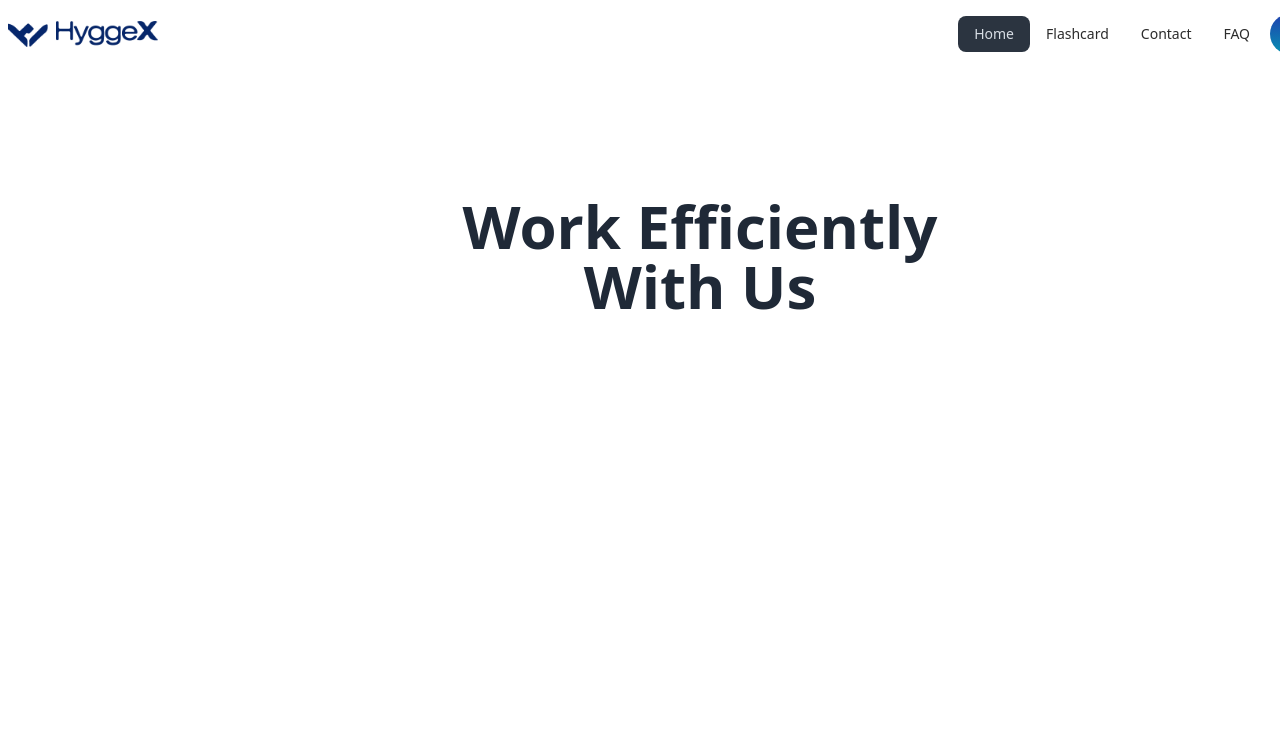
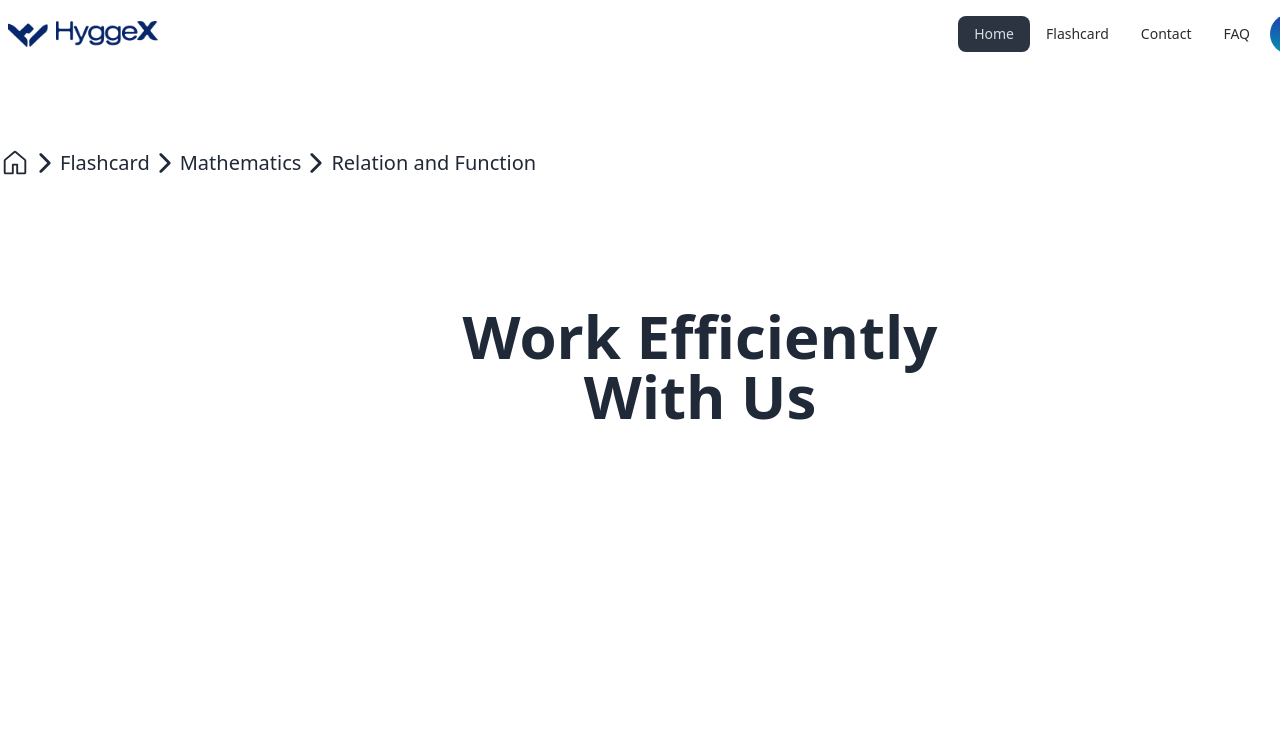
Before and after one commit to Abrar-404/HyggeX, a React (Vite) app: page / in a window 1280 px wide. Shown: the top 731 px of the page. Built offline with nearby package versions, Linux system fonts and the light colour scheme; no server answers.

Commit message:
added navs

```diff
--- /dev/null
+++ b/src/Components/Navigates/NaviGates.jsx
@@ -0,0 +1,40 @@
+import { GoHome } from 'react-icons/go';
+import { IoIosArrowForward } from 'react-icons/io';
+import { Link } from 'react-router-dom';
+
+const NaviGates = () => {
+  return (
+    <div className="mt-20">
+      <div className="text-3xl flex items-center mx-auto">
+        <Link to="/">
+          <div className="lg:text-3xl md:text-xl text-xl hover:text-blue-800 hover:font-bold">
+            <GoHome></GoHome>
+          </div>
+        </Link>
+        <IoIosArrowForward></IoIosArrowForward>
+        <Link to="/flashcard">
+          <span className="lg:text-xl md:text-xl text-sm hover:text-blue-800 hover:font-bold">
+            {' '}
+            <h1>Flashcard</h1>
+          </span>
+        </Link>
+        <IoIosArrowForward></IoIosArrowForward>
+        <Link to="/math">
+          <span className="lg:text-xl md:text-xl text-sm hover:text-blue-800 hover:font-bold">
+            {' '}
+            <h1>Mathematics</h1>
+          </span>
+        </Link>
+        <IoIosArrowForward></IoIosArrowForward>
+        <Link to="/relation">
+          <span className="lg:text-xl md:text-xl text-sm hover:text-blue-800 hover:font-bold">
+            {' '}
+            <h1>Relation and Function</h1>
+          </span>
+        </Link>
+      </div>
+    </div>
+  );
+};
+
+export default NaviGates;
--- a/src/Pages/Home/Home.jsx
+++ b/src/Pages/Home/Home.jsx
@@ -1,10 +1,8 @@
 import Banner from '../../Components/Banner/Banner';
-import Navbar from '../../Components/Navbar/Navbar';
 
 const Home = () => {
   return (
     <div>
-      <Navbar />
       <Banner></Banner>
     </div>
   );
--- a/src/Pages/MainLayout/MainLayout.jsx
+++ b/src/Pages/MainLayout/MainLayout.jsx
@@ -1,9 +1,13 @@
 import { Outlet } from 'react-router-dom';
+import Navbar from '../../Components/Navbar/Navbar';
+import NaviGates from '../../Components/Navigates/NaviGates';
 
 const MainLayout = () => {
   return (
     <div className="mx-auto lg:w-[1400px] md:w-[768px] w-[425px]">
       <div>
+        <Navbar></Navbar>
+        <NaviGates></NaviGates>
         <Outlet></Outlet>
       </div>
     </div>
--- /dev/null
+++ b/src/Pages/Relation/Relation.jsx
@@ -0,0 +1,9 @@
+const Relation = () => {
+  return (
+    <div>
+      <h1>Relation and function</h1>
+    </div>
+  );
+};
+
+export default Relation;
--- a/src/main.jsx
+++ b/src/main.jsx
@@ -5,6 +5,7 @@ import { createBrowserRouter, RouterProvider } from 'react-router-dom';
 import MainLayout from './Pages/MainLayout/MainLayout';
 import Home from './Pages/Home/Home';
 import AuthProvider from './Components/AuthProvider/AuthProvider';
+import Relation from './Pages/Relation/Relation';
 
 const router = createBrowserRouter([
   {
@@ -14,6 +15,10 @@ const router = createBrowserRouter([
       {
         path: '/',
         element: <Home></Home>,
+      },
+      {
+        path: '/relation',
+        element: <Relation></Relation>,
       },
     ],
   },
```
